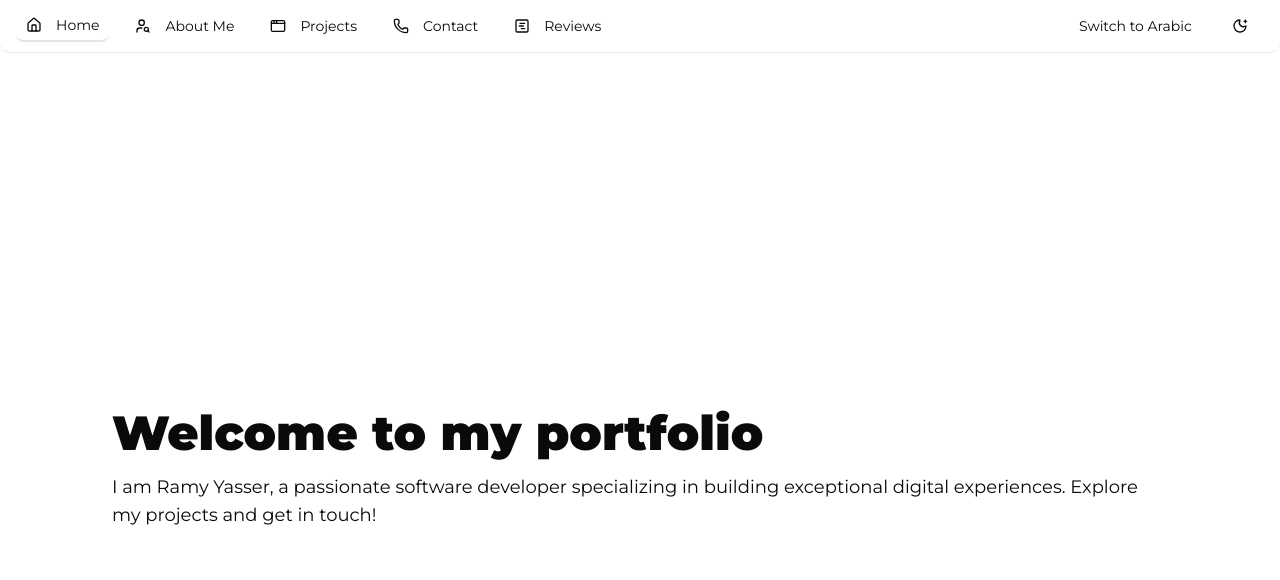
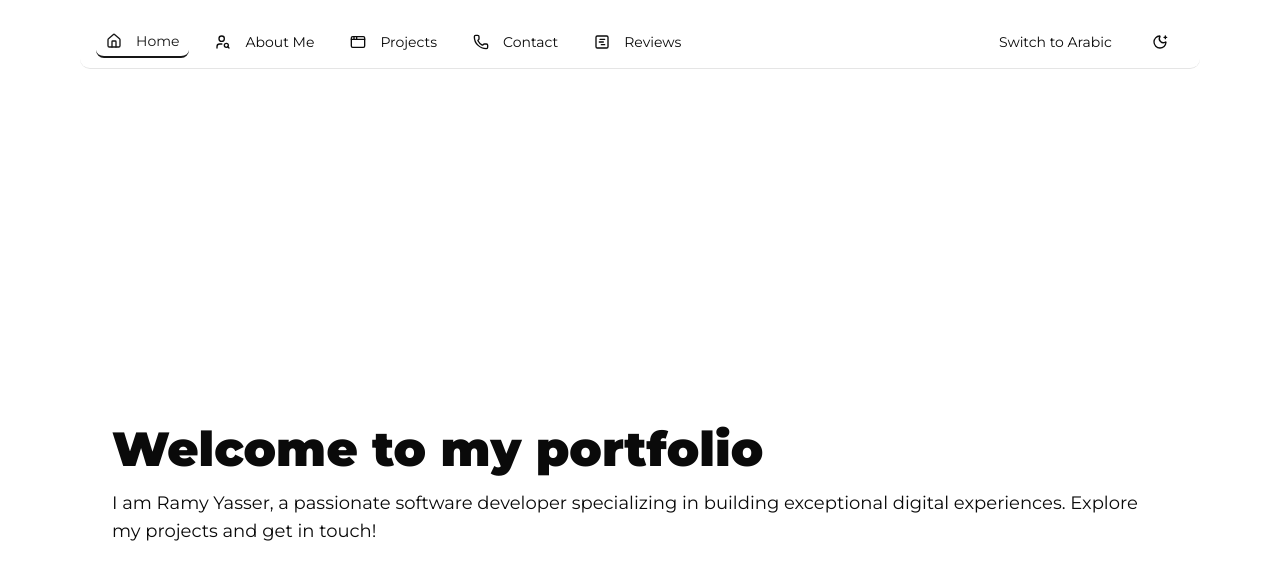
Before and after one commit to ZingerEngineer/ramy-yasser-portfolio-reactjs, a React (Vite) app: page / in a window 1280 px wide. Shown: the top 580 px of the page. Built offline with nearby package versions, Linux system fonts and the light colour scheme.

Commit message:
[Enhanced] NavBar Component:
- Made the navigation bar responsive.
- Utilized NavDrawer component.

```diff
--- a/src/components/layout/NavigationBar.tsx
+++ b/src/components/layout/NavigationBar.tsx
@@ -1,111 +1,60 @@
-import { useEffect, useId, useState } from 'react';
+import { useEffect, useState } from 'react';
 import { useLocation } from 'react-router-dom';
+import { useBreakpointContext } from '@/context/BreakPointContext';
+import { useScrollPointPosition } from '@/hooks/useScrollPosition';
 import { cn, getActivePath, getIconComponent } from '@/lib/utils';
-import type { NavigationTab, NavigationTabLabels } from '@/types/global';
+import type { NavigationBarProps, NavigationTabLabels } from '@/types/global';
 import { CoolLink } from '../customUi/CoolLink';
 import NavDrawer from '../customUi/NavDrawer';
 
-/* ------------------------------------------------------------
-   Hook: useBreakpoint
-   Returns: 'desktop' | 'tablet' | 'mobile'
------------------------------------------------------------- */
-function useBreakpoint() {
-	const [width, setWidth] = useState(window.innerWidth);
+/**
+ * Responsive, scroll-aware navigation bar.
+ * Adjusts layout for mobile/tablet/desktop using BreakpointContext.
+ */
+export default function NavigationBar({
+	navigationTabs,
+	className,
+	tabLabels,
+	children,
+}: NavigationBarProps) {
+	const breakpoint = useBreakpointContext();
+	const location = useLocation();
 
+	const [activePath, setActivePath] = useState(() => getActivePath(location.pathname));
+	const [mounted, setMounted] = useState(false); // for SSR-safe rendering
+	const scrollY = useScrollPointPosition();
+
+	useEffect(() => setMounted(true), []);
+
+	// Keep active path in sync with route
 	useEffect(() => {
-		const handleResize = () => setWidth(window.innerWidth);
-		window.addEventListener('resize', handleResize);
-		return () => window.removeEventListener('resize', handleResize);
-	}, []);
+		setActivePath(getActivePath(location.pathname));
+	}, [location.pathname]);
 
-	if (width >= 1024) return 'desktop';
-	if (width >= 768) return 'tablet';
-	return 'mobile';
-}
+	if (!breakpoint || !mounted) return null;
 
-/* ------------------------------------------------------------
-   Subcomponents
------------------------------------------------------------- */
+	const isDesktop = breakpoint === 'desktop';
+	const isTablet = breakpoint === 'tablet';
+	const isMobile = breakpoint === 'mobile';
+	const showLabels = isDesktop || isTablet;
 
-interface NavLayoutProps {
-	navigationTabs: NavigationTab[];
-	tabLabels: NavigationTabLabels;
-	activePath: string;
-	setActivePath: (path: string) => void;
-	children?: React.ReactNode;
-}
+	const isScrolled = scrollY > 0;
 
-/* Desktop version */
-function DesktopNav({
-	navigationTabs,
-	tabLabels,
-	activePath,
-	setActivePath,
-	children,
-}: NavLayoutProps) {
 	return (
-		<div className="flex w-full items-center justify-between">
-			<ul className="flex items-center gap-4">
-				{navigationTabs.map((tab) => {
-					const Icon = getIconComponent(tab.icon);
-					return (
-						<li key={tab.label}>
-							<CoolLink
-								onClick={() => setActivePath(getActivePath(tab.href))}
-								className={cn('rounded-md', activePath === tab.href && 'border-b-2')}
-								to={tab.href}
-								variant="ghost"
-								size="sm"
+		<div
+			className={cn(
+				'sticky pt-4 px-4 top-0 z-50 transition-all duration-300 max-w-6xl mx-auto',
+				isScrolled ? 'p-0 max-w-280' : '',
+				className,
+			)}
 		>
-								<Icon className="w-6 h-6 mr-2" />
-								{tabLabels[tab.label.toLowerCase() as keyof NavigationTabLabels]}
-							</CoolLink>
-						</li>
-					);
-				})}
-			</ul>
-			{children}
-		</div>
-	);
-}
-
-/* Tablet (portrait) version */
-function TabletNav({ navigationTabs, activePath, setActivePath, children }: NavLayoutProps) {
-	return (
-		<div className="flex w-full items-center justify-between">
-			<ul className="flex items-center gap-4">
-				{navigationTabs.map((tab) => {
-					const Icon = getIconComponent(tab.icon);
-					return (
-						<li key={tab.label}>
-							<CoolLink
-								onClick={() => setActivePath(getActivePath(tab.href))}
-								className={cn('rounded-md', activePath === tab.href && 'border-b-2')}
-								to={tab.href}
-								variant="ghost"
-								size="sm"
+			{isMobile ? (
+				<nav
+					className={cn(
+						'flex items-center justify-between border-b bg-white dark:bg-black px-4 py-2 transition-all duration-200',
+						isScrolled ? 'rounded-none' : 'rounded-lg',
+					)}
 				>
-								<Icon className="w-6 h-6" />
-							</CoolLink>
-						</li>
-					);
-				})}
-			</ul>
-			{children}
-		</div>
-	);
-}
-
-/* Mobile version (drawer) */
-function MobileNav({
-	navigationTabs,
-	tabLabels,
-	activePath,
-	setActivePath,
-	children,
-}: NavLayoutProps) {
-	return (
-		<div className="flex w-full items-center justify-between">
 					<NavDrawer
 						navigationTabs={navigationTabs}
 						tabLabels={tabLabels}
@@ -113,74 +62,41 @@ function MobileNav({
 						updateActivePath={setActivePath}
 					/>
 					{children}
+				</nav>
+			) : (
+				<nav
+					className={cn(
+						'relative flex items-center justify-between border-b bg-white dark:bg-black rounded-lg px-4 py-2 transition-all duration-200',
+						isScrolled ? 'rounded-none' : 'rounded-lg',
+					)}
+				>
+					<ul className="flex items-center gap-4">
+						{navigationTabs.map((tab) => {
+							const Icon = getIconComponent(tab.icon);
+							const isActive = activePath === tab.href;
+
+							return (
+								<li key={tab.label}>
+									<CoolLink
+										onClick={() => setActivePath(getActivePath(tab.href))}
+										className={cn(
+											'flex items-center rounded-md px-2 py-1 transition-colors',
+											isActive ? 'border-b-2 border-primary text-primary' : 'hover:text-primary/70',
+										)}
+										to={tab.href}
+										variant="ghost"
+										size="sm"
+									>
+										<Icon className={cn('w-5 h-5', showLabels && 'mr-2')} />
+										{showLabels && tabLabels[tab.label.toLowerCase() as keyof NavigationTabLabels]}
+									</CoolLink>
+								</li>
+							);
+						})}
+					</ul>
+					{children}
+				</nav>
+			)}
 		</div>
 	);
 }
-
-/* ------------------------------------------------------------
-   Main Component: NavigationBar
------------------------------------------------------------- */
-
-export interface NavigationBarProps {
-	className?: string;
-	navigationTabs: NavigationTab[];
-	children?: React.ReactNode;
-	tabLabels: NavigationTabLabels;
-}
-
-export default function NavigationBar({
-	navigationTabs,
-	className,
-	children,
-	tabLabels,
-}: NavigationBarProps) {
-	const location = useLocation();
-	const pathname = location.pathname;
-	const id = useId();
-	const breakpoint = useBreakpoint();
-
-	const [activePath, setActivePath] = useState(() => getActivePath(pathname));
-
-	return (
-		<nav
-			id={`${id}-navigation`}
-			className={cn(
-				'relative flex items-center justify-between rounded-lg px-4 py-2 border-b bg-white dark:bg-black',
-				className,
-			)}
-		>
-			{breakpoint === 'desktop' && (
-				<DesktopNav
-					navigationTabs={navigationTabs}
-					tabLabels={tabLabels}
-					activePath={activePath}
-					setActivePath={setActivePath}
-				>
-					{children}
-				</DesktopNav>
-			)}
-
-			{breakpoint === 'tablet' && (
-				<TabletNav
-					navigationTabs={navigationTabs}
-					tabLabels={tabLabels}
-					activePath={activePath}
-					setActivePath={setActivePath}
-				>
-					{children}
-				</TabletNav>
-			)}
-
-			{breakpoint === 'mobile' && (
-				<MobileNav
-					navigationTabs={navigationTabs}
-					tabLabels={tabLabels}
-					activePath={activePath}
-					setActivePath={setActivePath}
-				>
-					{children}
-				</MobileNav>
-			)}
-		</nav>
-	);
-}
```
Lines whose indentation alone changed are shown as unchanged.
